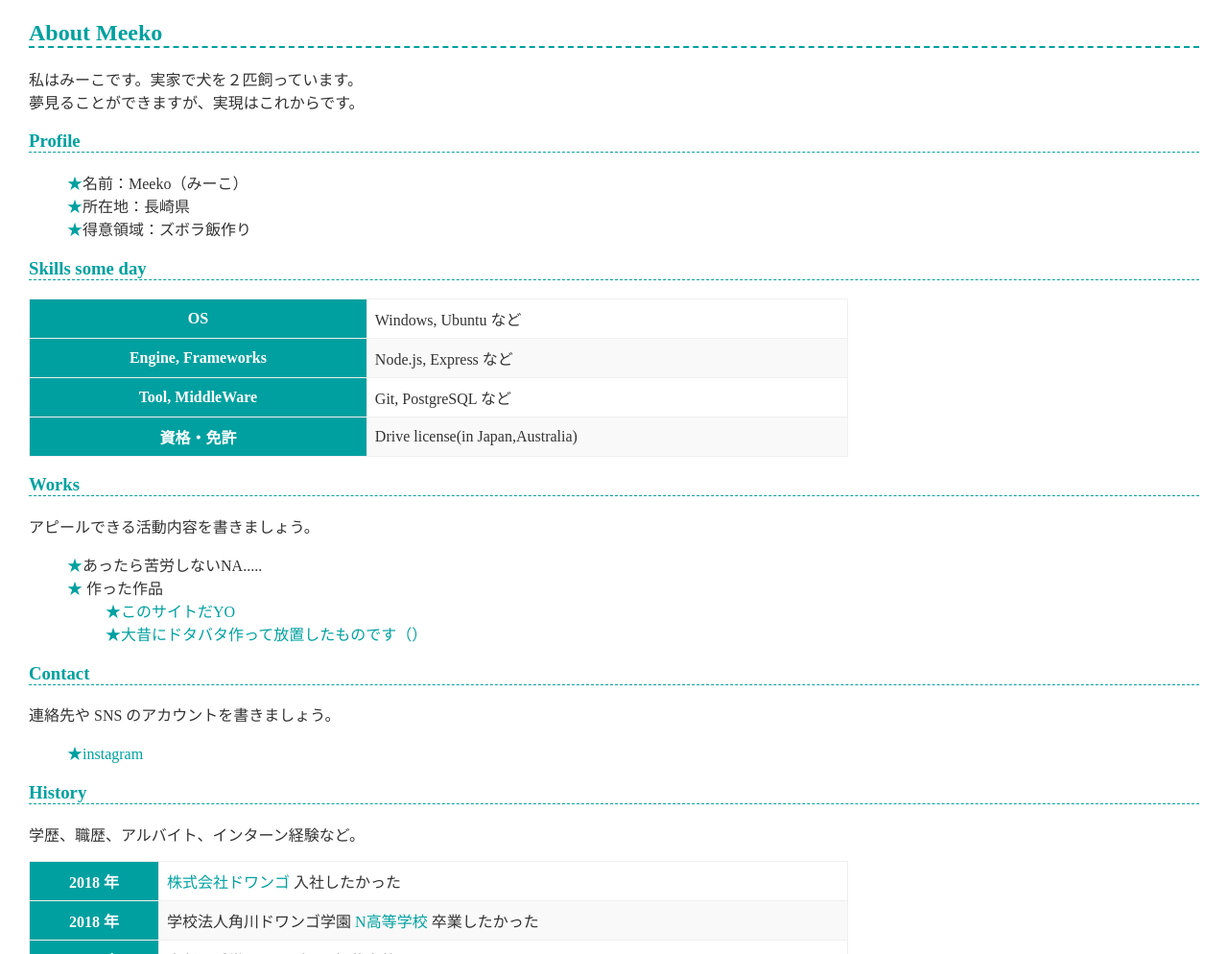
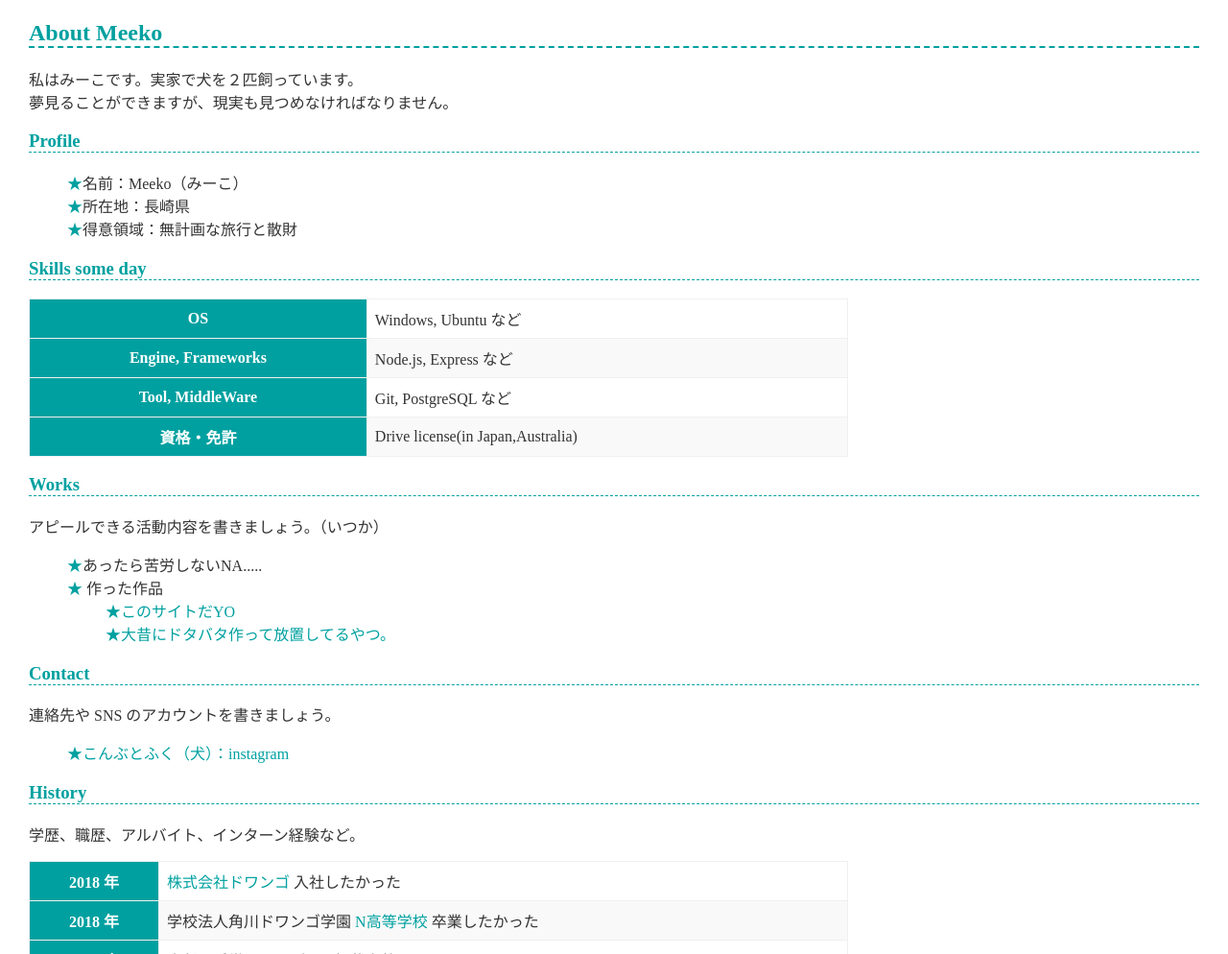
Before and after one commit to Kongbu0217/kongbu0217.github.io, a plain HTML site: page index.html in a window 1280 px wide. Shown: the part 416-1410 px from the top of the page at 96% size. Drawn offline with Linux system fonts and the light colour scheme.

Commit message:
Update index.html

```diff
--- a/index.html
+++ b/index.html
@@ -12,14 +12,14 @@
     <h2>About Meeko</h2>
     <p>
       私はみーこです。実家で犬を２匹飼っています。<br>
-      夢見ることができますが、実現はこれからです。
+      夢見ることができますが、現実も見つめなければなりません。
     </p>
 
     <h3>Profile</h3>
     <ul>
       <li>名前：Meeko（みーこ）</li>
       <li>所在地：長崎県</li>
-      <li>得意領域：ズボラ飯作り</li>
+      <li>得意領域：無計画な旅行と散財</li>
     </ul>
 
     <h3>Skills some day</h3>
@@ -43,7 +43,7 @@
     </table>
 
     <h3>Works</h3>
-    <p>アピールできる活動内容を書きましょう。</p>
+    <p>アピールできる活動内容を書きましょう。（いつか）</p>
     <ul>
       <li>あったら苦労しないNA.....</li>
       <!-- <li><a href="https://github.com/">GitHub</a></li> -->
@@ -53,7 +53,7 @@
         作った作品
         <ul>
           <li><a href="https://kongbu0217.github.io/">このサイトだYO</a></li>
-          <li><a href="hhttps://kongbu0217.github.io/original-web-site/">大昔にドタバタ作って放置したものです（）</a></li>
+          <li><a href="hhttps://kongbu0217.github.io/original-web-site/">大昔にドタバタ作って放置してるやつ。</a></li>
           <!-- <li><a href="https://example.com/">作品 2</a></li> -->
         </ul>
       </li>
@@ -62,7 +62,7 @@
     <h3>Contact</h3>
     <p>連絡先や SNS のアカウントを書きましょう。</p>
     <ul>
-      <li><a href="https://www.instagram.com/fuku.happyodashi/">instagram</a></li>
+      <li><a href="https://www.instagram.com/fuku.happyodashi/">こんぶとふく（犬）：instagram</a></li>
       <!-- <li><a href="https://twitter.com/n_yobikou">X(旧 Twitter)</a></li>
       <li><a href="https://www.linkedin.com/">LinkedIn</a></li> -->
     </ul>
@@ -86,6 +86,6 @@
     <h3>好きな動画</h3>
     <iframe width="560" height="315" src="https://www.youtube.com/embed/IlKx-CXTOBY?si=vWyKYenTtbJUKixA" title="YouTube video player" frameborder="0" allow="accelerometer; autoplay; clipboard-write; encrypted-media; gyroscope; picture-in-picture; web-share" referrerpolicy="strict-origin-when-cross-origin" allowfullscreen></iframe>
     <h3>Open Processing</h3>
-    <iframe src="https://openprocessing.org/sketch/2806145/embed/" width="400" height="400"></iframe>
+    <iframe src="https://openprocessing.org/sketch/2806145/embed/" width="750" height="500"></iframe>
   </body>
 </html>
```
